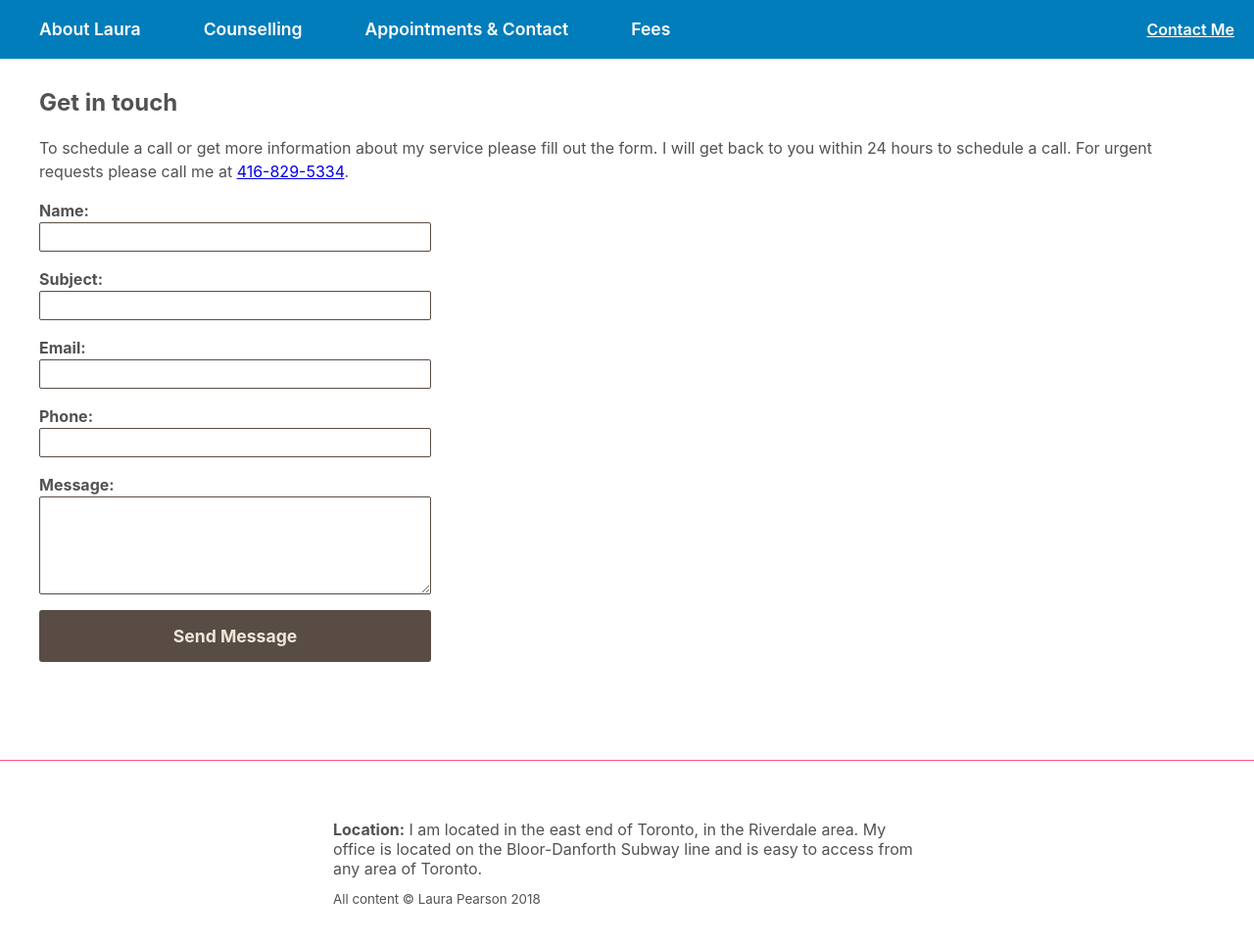
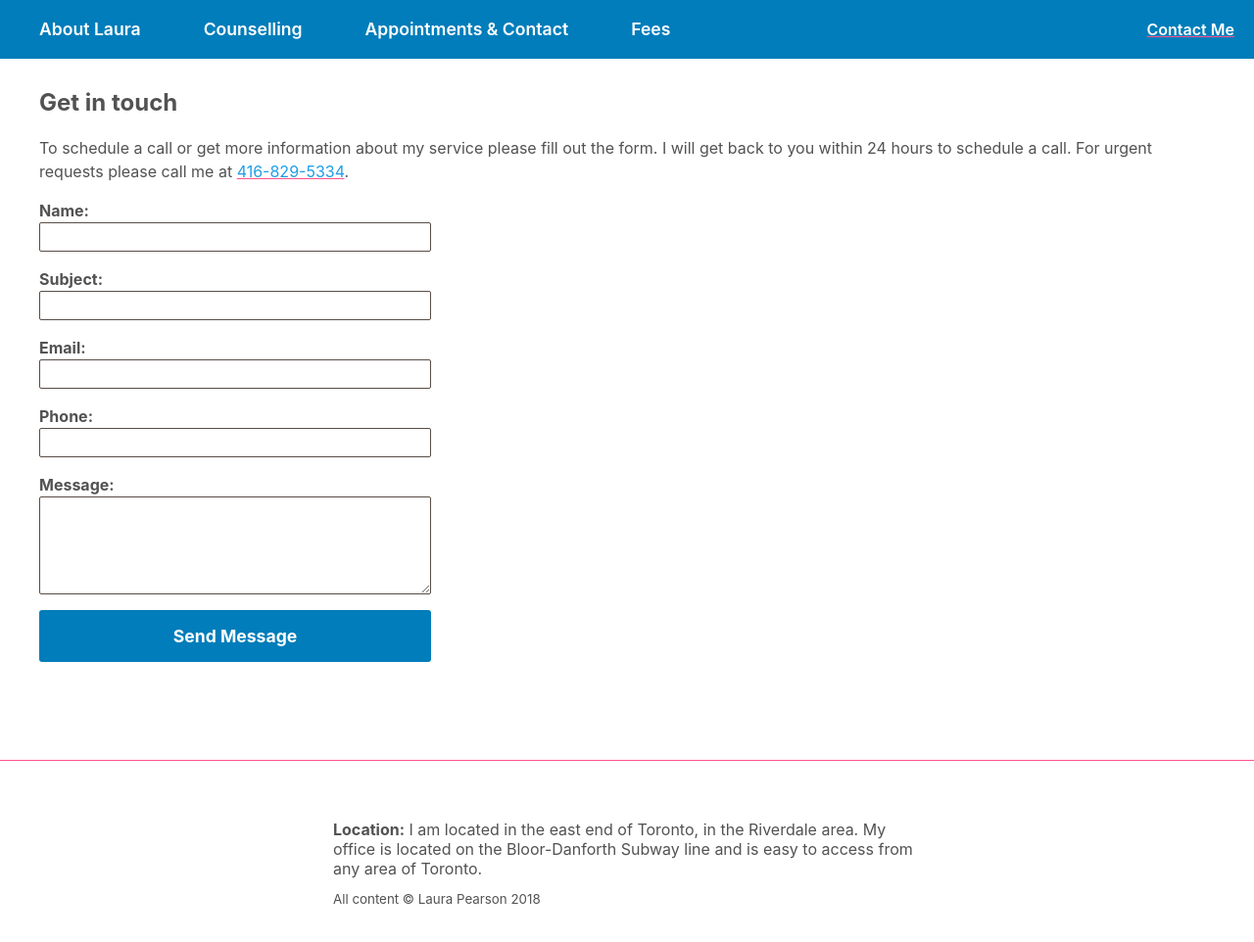
Before and after one commit to lulu-bell/site, a Jekyll site: the page built from contact.html, in a window 1280 px wide and 976 px high. Shown: the top 962 px of the window at 98% size. Built offline with Jekyll 4.4.1, drawn with Linux system fonts in a browser that asks for light colours.

Commit message:
link changes

```diff
--- a/_includes/styles.css
+++ b/_includes/styles.css
@@ -144,9 +144,10 @@ button{
   }
 }
 
-.blog-short a{
+a{
   color: #1E9FE8;
   text-decoration-color: #FF518F;
+  text-decoration-skip: ink;
 }
 
 
@@ -178,8 +179,8 @@ button{
 
   button{
     //height: 40px;
-    background: #594C45;
-    color: #EEE7D7;
+    background: #007dba;
+    color: #fff;
     border: none;
     padding: 1rem 3rem;
     font-weight: 700;
```
Also changed, not shown: 5 other files.
